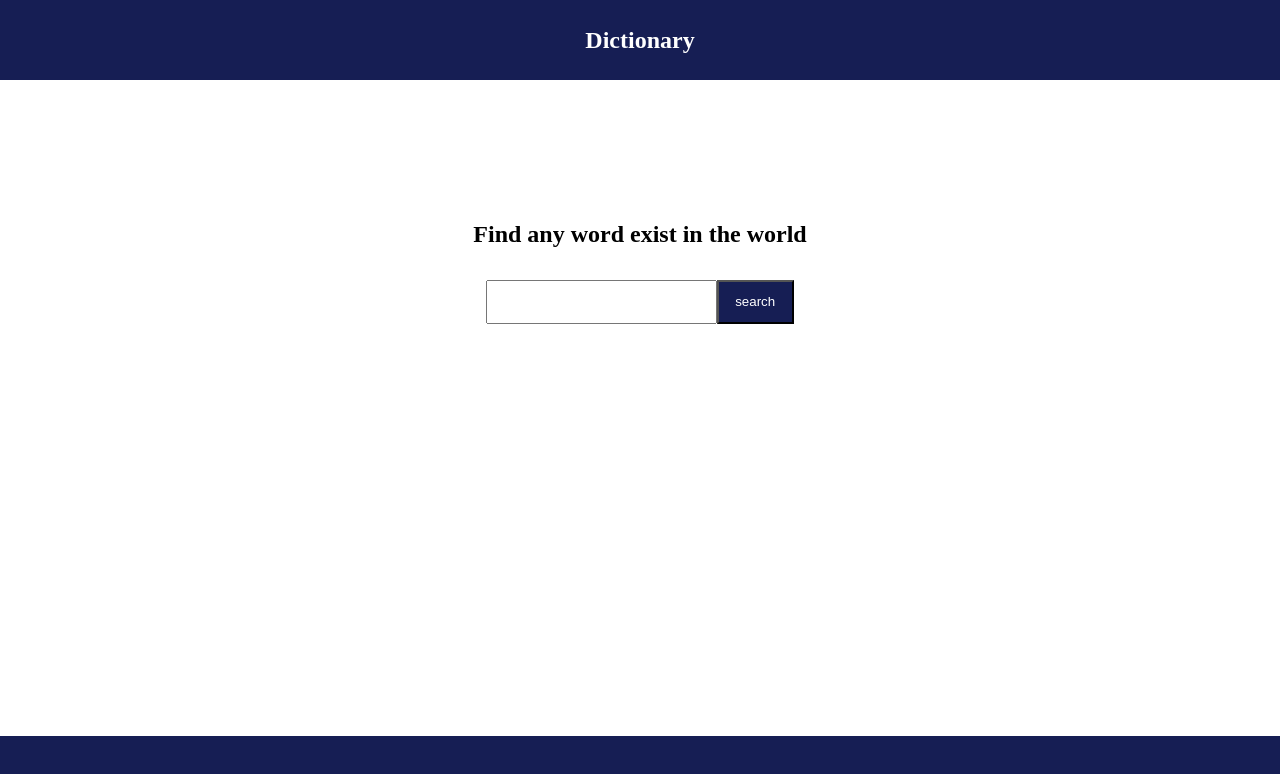
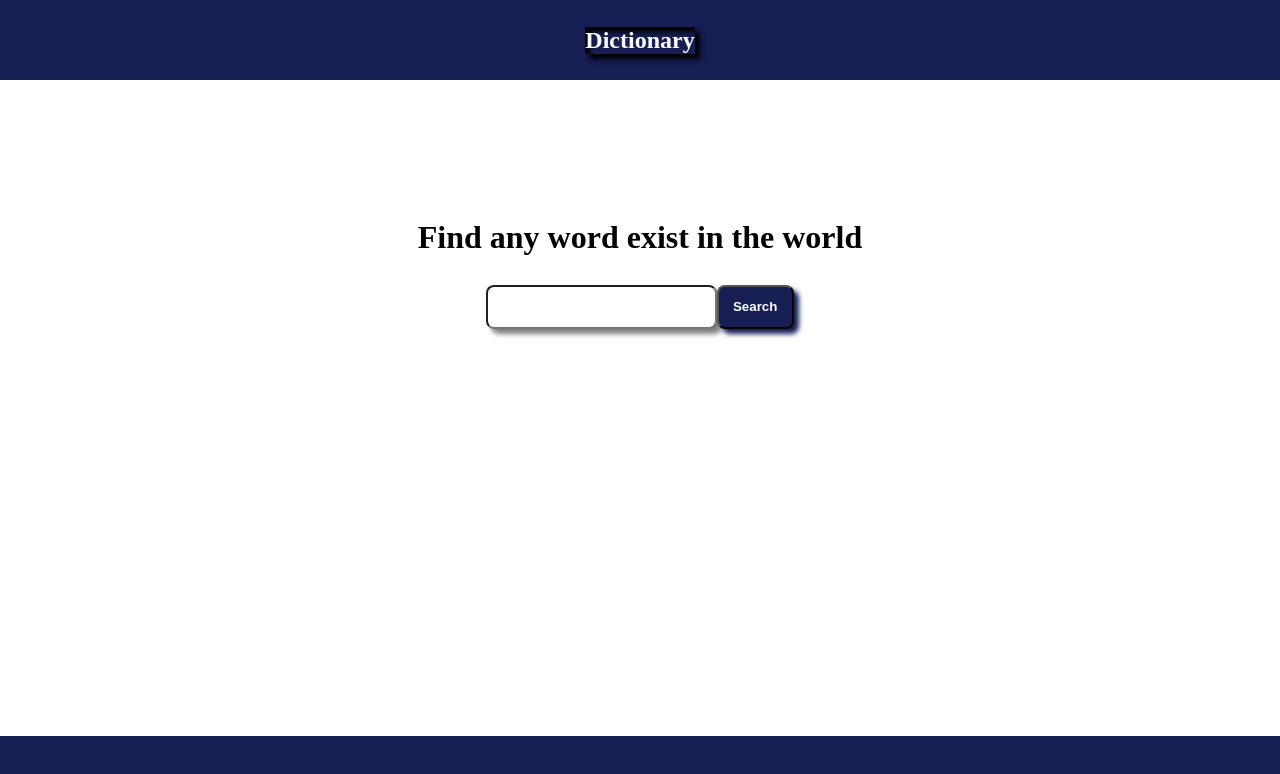
Before and after one commit to RishavJain032/Adv-Web-Rerun, a plain HTML site: page Adv JS 410-02/index.html in a window 1280 px wide. Drawn offline with Linux system fonts and the light colour scheme.

Commit message:
JS-410-02

```diff
--- a/Adv JS 410-02/index.html
+++ b/Adv JS 410-02/index.html
@@ -9,16 +9,16 @@
     <script  defer src="script.js"></script>
 </head>
 <body>
-    <div class="mainconatiner">
+    <div class="conatiner">
         <div class="headline">
             <h2>Dictionary</h2>
 
         </div>
         <div class="content">
-            <h2>Find any word exist in the world</h2>
+            <h1>Find any word exist in the world</h1>
             <div class="search">
                 <input id="inputsearch" type="text">
-                <button onclick="searchword()">search</button>
+                <button onclick="searchword()">Search</button>
             </div>
 
             <div id="result" class="result">
--- a/Adv JS 410-02/script.js
+++ b/Adv JS 410-02/script.js
@@ -11,8 +11,7 @@ console.log("hello")
     console.log()
     var value=word.value
 
-
-    const res= await fetch(`https://www.dictionaryapi.com/api/v3/references/collegiate/json/${value}?key=0386bca9-7411-4e24-b36e-18f10f344072`)
+    const res= await fetch(`https://www.dictionaryapi.com/api/v3/references/collegiate/json/${value}?key=ccedbaac-fd35-4036-98b0-548da780b909`)
     console.log(res)
      const data = await res.json()
      console.log(data)
--- a/Adv JS 410-02/style.css
+++ b/Adv JS 410-02/style.css
@@ -9,7 +9,7 @@ body{
     height: 100vh;
 }
 
-.mainconatiner{
+.conatiner{
     width: 100%;
     height: 100%;
     display: flex;
@@ -26,8 +26,11 @@ body{
     background-color: #161e54;
 
 }
+
 .headline h2{
     color: white;
+    box-shadow: 5px 5px 5px black,
+               inset 5px 5px 5px black;
 }
 .content{
     width: 100%;
@@ -50,16 +53,29 @@ body{
 input{
     width: 30%;
     height: 55%;
+    box-shadow: 5px 5px 5px gray;
+    border-radius: 8px;
 }
 button{
     width: 10%;
     height: 55%;
     background-color: #161e54;
     color: white;
+    font-weight: 800;
+    font-size: 800;
+    box-shadow: 5px 5px 5px #161e54;
+    border-radius: 8px;
+
 
 
 }
+input:hover{
+    transform: scale(1.1);
+}
 button:hover{
+    transform: scale(1.1);
+}
+h1:hover{
     transform: scale(1.1);
 }
 h2:hover{
```
